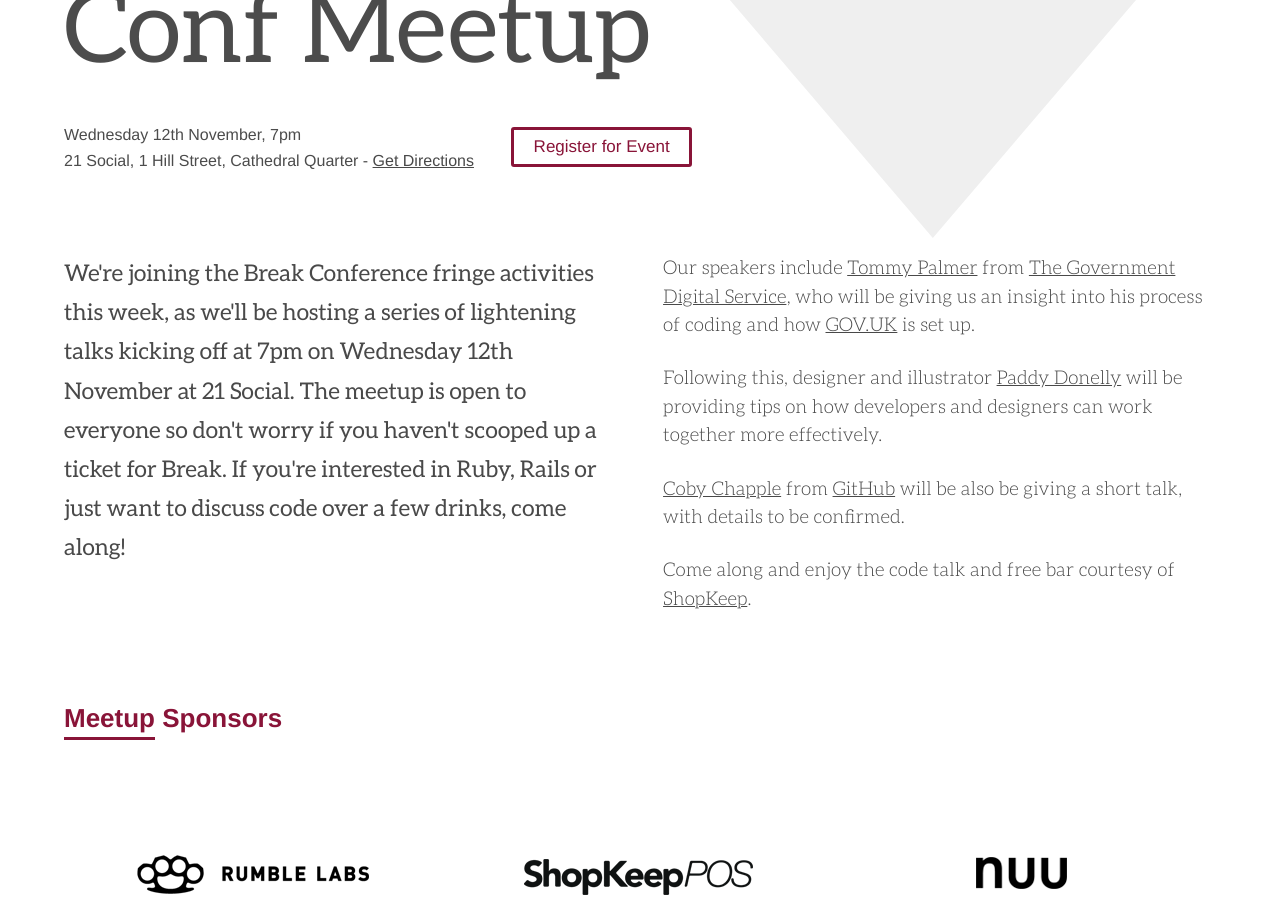
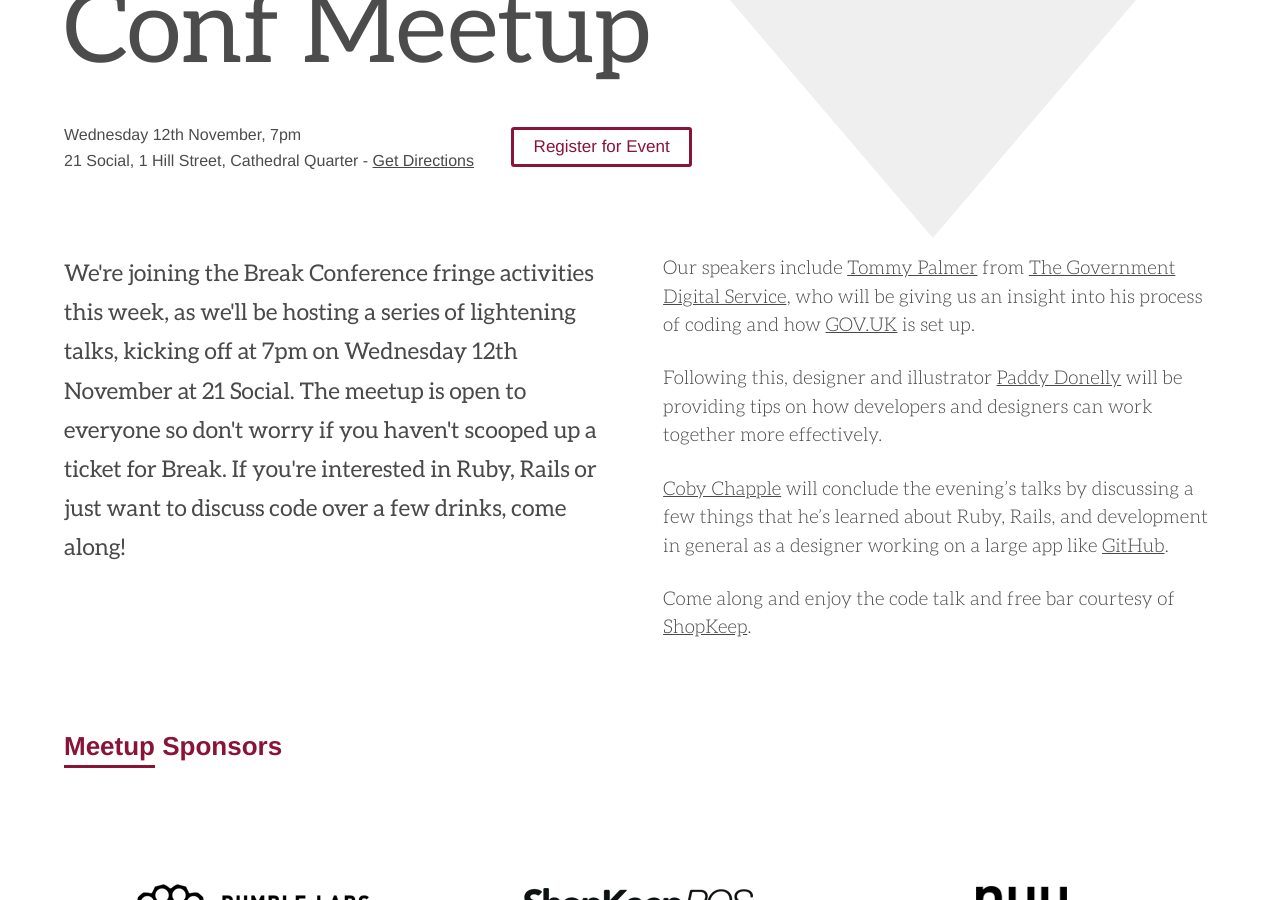
Before and after one commit to belfastruby/belfastruby.github.io, a Jekyll site: the page built from _posts/2014-10-14-a-special-break-conf-meetup.markdown, in a window 1280 px wide and 900 px high, scrolled down 321 px. Built offline with Jekyll 4.4.1, drawn with Linux system fonts in a browser that asks for light colours; nearby versions of some CDN libraries; Markdown is read by kramdown in place of the engine named in the settings.

Commit message:
adding Coby's talk details

```diff
--- a/_posts/2014-10-14-a-special-break-conf-meetup.markdown
+++ b/_posts/2014-10-14-a-special-break-conf-meetup.markdown
@@ -13,7 +13,7 @@
 
 sponsors: [{name: "Rumble Labs", image: "/assets/images/rumblelabs-logo.png", link: "http://rumblelabs.com"}, {name: "Shopkeep", image: "/assets/images/shopkeeppos-logo.png", link: "http://shopkeep.com"}, {name: "Nuu", image: "/assets/images/nuu-logo.png", link: "http://nuu.in"}]
 
-intro: "We're joining the Break Conference fringe activities this week, as we'll be hosting a series of lightening talks kicking off at 7pm on Wednesday 12th November at 21 Social. The meetup is open to everyone so don't worry if you haven't scooped up a ticket for Break. If you're interested in Ruby, Rails or just want to discuss code over a few drinks, come along!"
+intro: "We're joining the Break Conference fringe activities this week, as we'll be hosting a series of lightening talks, kicking off at 7pm on Wednesday 12th November at 21 Social. The meetup is open to everyone so don't worry if you haven't scooped up a ticket for Break. If you're interested in Ruby, Rails or just want to discuss code over a few drinks, come along!"
 
 ---
 
@@ -21,6 +21,6 @@
 
 Following this, designer and illustrator [Paddy Donelly](https://twitter.com/paddydonnelly) will be providing tips on how developers and designers can work together more effectively.
 
-[Coby Chapple](https://twitter.com/cobyism) from [GitHub](http://github.com) will be also be giving a short talk, with details to be confirmed.
+[Coby Chapple](https://twitter.com/cobyism) will conclude the evening's talks by discussing a few things that he's learned about Ruby, Rails, and development in general as a designer working on a large app like [GitHub](http://github.com).
 
 Come along and enjoy the code talk and free bar courtesy of [ShopKeep](http://www.shopkeep.com/).
```
